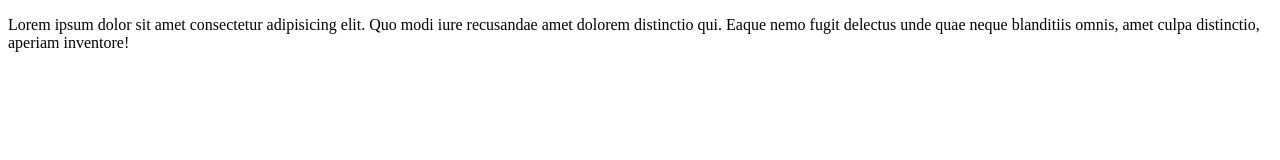
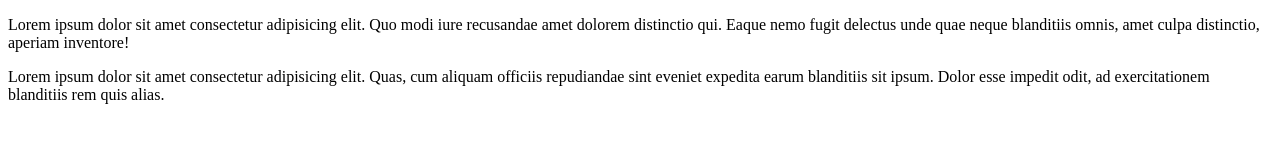
Before and after one commit to bezcukru/gitjestgit, a plain HTML site: page index.html in a window 1280 px wide. Drawn offline with Linux system fonts and the light colour scheme.

Commit message:
drugi paragraf

```diff
--- a/index.html
+++ b/index.html
@@ -8,5 +8,6 @@
 </head>
 <body>
     <p>Lorem ipsum dolor sit amet consectetur adipisicing elit. Quo modi iure recusandae amet dolorem distinctio qui. Eaque nemo fugit delectus unde quae neque blanditiis omnis, amet culpa distinctio, aperiam inventore!</p>
+    <p>Lorem ipsum dolor sit amet consectetur adipisicing elit. Quas, cum aliquam officiis repudiandae sint eveniet expedita earum blanditiis sit ipsum. Dolor esse impedit odit, ad exercitationem blanditiis rem quis alias.</p>
 </body>
 </html>
```
